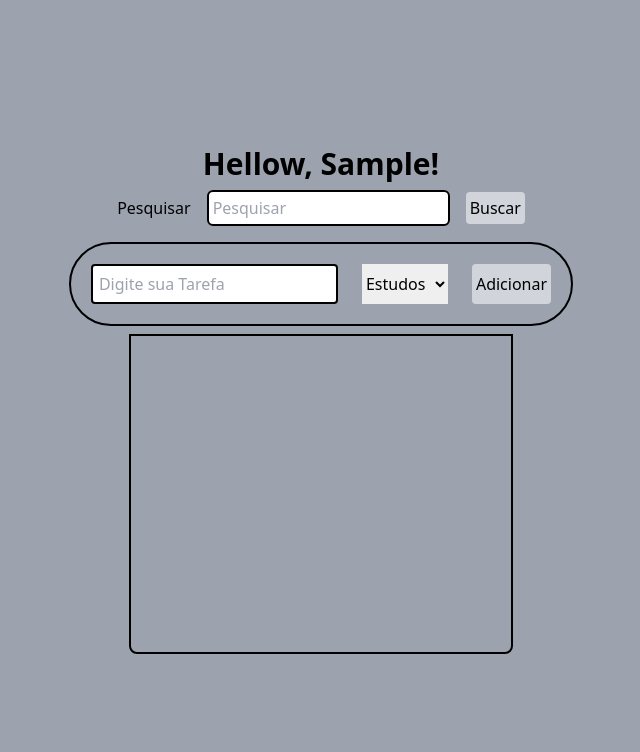
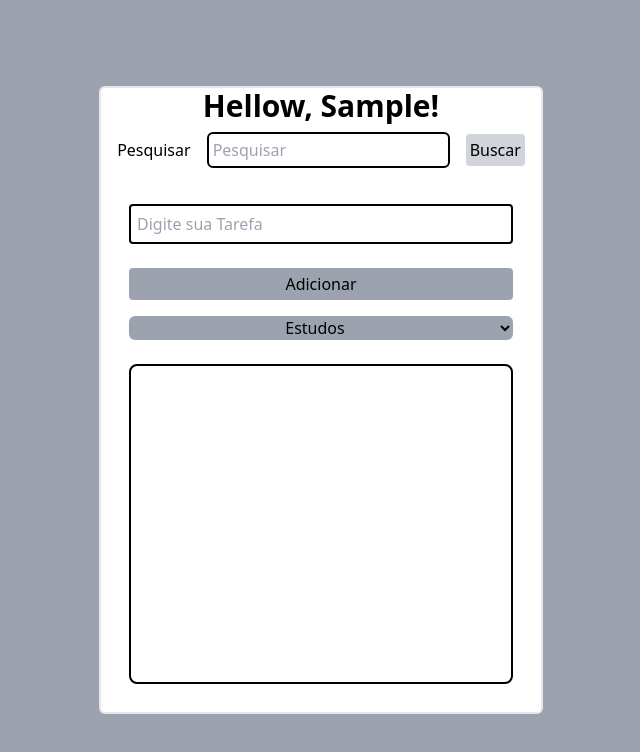
Before and after one commit to LuizFariaPeres/todo-react-avancado, a React (Vite) app in the folder todo-list/: page / in a window 1280 px wide. Both pictures are taken after typing "Sample" into the empty fields and a click on the button "Entrar". Shown: the top 752 px of the page, without its empty margins (319-959 px from the left). Built offline with nearby package versions, Linux system fonts and the light colour scheme.

Commit message:
Reformulando

```diff
--- a/todo-list/index.html
+++ b/todo-list/index.html
@@ -7,8 +7,8 @@
     <script src="https://cdn.tailwindcss.com"></script>
     <title>todo-list</title>
   </head>
-  <body>
-    <div id="root" class="flex justify-center content-center w-full h-dvh bg-gray-400"></div>
+  <body class="flex justify-center items-center w-full min-h-dvh bg-gray-400">
+    <div id="root"></div>
     <script type="module" src="/src/main.jsx"></script>
   </body>
 </html>
--- a/todo-list/src/components/Login.jsx
+++ b/todo-list/src/components/Login.jsx
@@ -20,15 +20,16 @@ function Login(){
 
 
     return(
-        <div>
-            <h1>To-do List</h1>
-            <form onSubmit={handleSubmit} className="flex items-stretch border-2 border-black p-3 rounded-md">
+        <div className="flex w-80 h-96 flex-col border-2 bg-white rounded-lg p-2">
+            <form onSubmit={handleSubmit}
+                className="flex justify-center flex-col p-3 gap-2 rounded-md bg-gray-300 mt-10">
+                <h1 className="text-center font-serif">TO-DO LIST</h1>
                 <input type="text"
                 placeholder="Digite seu nome"
                 value={userName.valor}
-                onChange={userName.onChange}/>
-
-                <button type="submit" className="self-end">Entrar</button>
+                onChange={userName.onChange}
+                className="rounded-md p-2 focus:outline focus:outline-sky-500 focus:outline-offset-3"/>
+                <button type="submit" className="bg-white rounded-md p-2 text-gray-500 hover:bg-gray-400 hover:text-white">Entrar</button>
             </form>
         </div>
     )
--- a/todo-list/src/components/Tarefa.jsx
+++ b/todo-list/src/components/Tarefa.jsx
@@ -7,14 +7,14 @@ function Tarefa({text, category, onDelete}){
 
     const Click =()=>{
         setCheck(!check)
+
     }
 
     return(
-    <div className="flex flex-col m-4">
+    <div className="flex flex-col m-4 bg-white p-3 rounded-md">
         <div className="flex items-center gap-3">
-            <input type="checkbox" className="w-4 h-4" onClick={Click}/><p className={check ? 'text-3x1 line-through text-gray-500' : 'text-3x1 '}>{text}</p>
-            <button className="text-gray-700 hover:text-red-500" onClick={onDelete}>Remover</button>
-
+            <input type="checkbox" className="w-4 h-4" onChange={Click}/><p className={check ? 'text-3x1 line-through text-gray-500' : 'text-3x1 '}>{text}</p>
+            <button className="bg-gray-400 text-white p-1 rounded-md text-gray-700 hover:text-red-500" onClick={onDelete}>Remover</button>
         </div>
         <p className="text-black">{`(${category})`}</p>
     </div>
--- a/todo-list/src/components/Todo.jsx
+++ b/todo-list/src/components/Todo.jsx
@@ -10,7 +10,7 @@ export default function Todo (){
   const[list, setList] = useState([]);
   const[busca, setBusca] = useState('');
   const tarefa = useInput();
-  const categoria = useInput("Estudos")
+  const categoria = useInput("")
   const{user} = useContext(UseContext)
 
   const termo = busca.toLowerCase().trim();
@@ -20,15 +20,15 @@ export default function Todo (){
   const handleSubmit = (e) =>
     {
       e.preventDefault();
-      console.log(tarefa)
-      console.log(categoria)
+      console.log(tarefa.valor, categoria.valor)
 
-      if(tarefa.valor.trim() === ''){
+
+      if(tarefa.valor.trim() === '' || categoria.valor === ''){
         alert('Campo obrigatório')
         return
       }
 
-      const novaTarefa = {text: tarefa.valor, category: categoria.valor,concluida: false}
+      const novaTarefa = {text: tarefa.valor, category: categoria.valor, concluida: false}
 
       setList([...list, novaTarefa])
       tarefa.clean();
@@ -41,41 +41,52 @@ export default function Todo (){
     }
 
     const listaFiltrada = list.filter((i) =>{
-        return(
+        const filtroTexto = i.text.toLowerCase().includes(termo) || i.category.toLowerCase().includes(termo);
+      return filtroTexto
 
-          i.text.toLowerCase().includes(busca.toLowerCase(termo)) || i.category.toLowerCase(termo).includes(busca.toLowerCase())
-        )
+
 
     })
 
+    const click = ()=>
+    {
+      Tarefa.pronta = true;
+    }
+
 
   return(
-    <div className="flex flex-col w-full h-dvh p-6 content-center justify-center items-center">
+    <div className="flex flex-col w-full m-2 justify-center items-center border-2 rounded-md bg-white">
         <h1 className="text-3xl font-bold">Hellow, {user.name}!</h1>
         <Search busca={busca} setBusca={setBusca}/>
 
-          <form className="flex flex-rowl m-2 gap-6 p-5 border-solid border-black border-2 rounded-full" onSubmit={handleSubmit}>
+
+          <form className="flex flex-col m-2 gap-6 p-5" onSubmit={handleSubmit}>
             <input type="text" placeholder="Digite sua Tarefa"
             className="border-solid border-2 border-black rounded p-1.5"
             value={tarefa.valor}
             onChange={tarefa.onChange}
             />
-            <select name="Filtros" id="marcadas" value={categoria.valor} onChange={categoria.onChange}>
-              <option value="Estudos">Estudos</option>
-              <option value="Lazer">Lazer</option>
-              <option value="Trabalho">Trabalho</option>
-            </select>
-            <button type="submit" className="border-solid border-2 border-none rounded p-1 bg-gray-300">Adicionar</button>
+            <div className="grid w-full gap-4">
+              <button type="submit" className="border-solid border-2 border-none rounded p-1 bg-gray-400">Adicionar</button>
+              <select name="Filtros" id="marcadas" value={categoria.valor} onChange={categoria.onChange}
+              className="justify-self-end w-full rounded-md text-center bg-gray-400"
+              >
+                <option value="Estudos">Estudos</option>
+                <option value="Lazer">Lazer</option>
+                <option value="Trabalho">Trabalho</option>
+              </select>
+
+            </div>
+            <div className="p-4 w-96 h-80 border-solid border-2 border-black rounded-lg overflow-y-auto">
+              <ul className="flex flex-col items-center">
+                {listaFiltrada.map((item, index) =>(
+                  <Tarefa key={index} text={item.text} category={categoria.valor} onDelete={()=> remove(index)}/>
+                ))}
+              </ul>
+            </div>
           </form>
 
 
-        <div className=" relative flex justify-center p-4 w-96 h-80 border-solid border-2 border-black rounded-b-lg overflow-y-auto">
-          <ul className="h-full">
-            {listaFiltrada.map((item, index) =>(
-              <Tarefa key={index} text={item.text} category={item.category} onDelete={()=> remove(index)}/>
-            ))}
-          </ul>
-        </div>
     </div>
   )
 }
```
